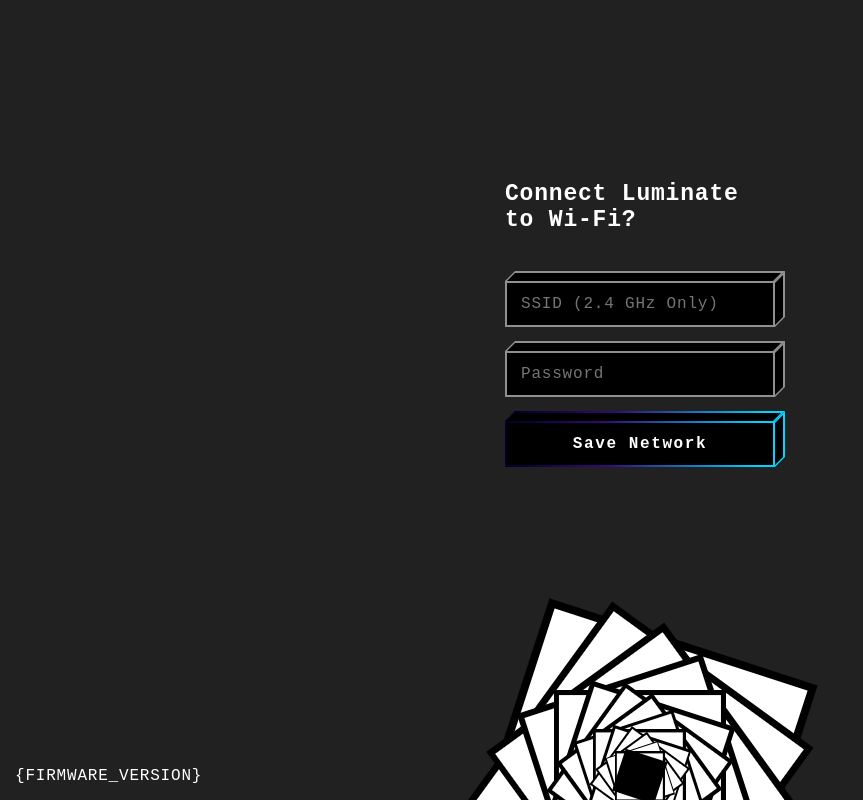
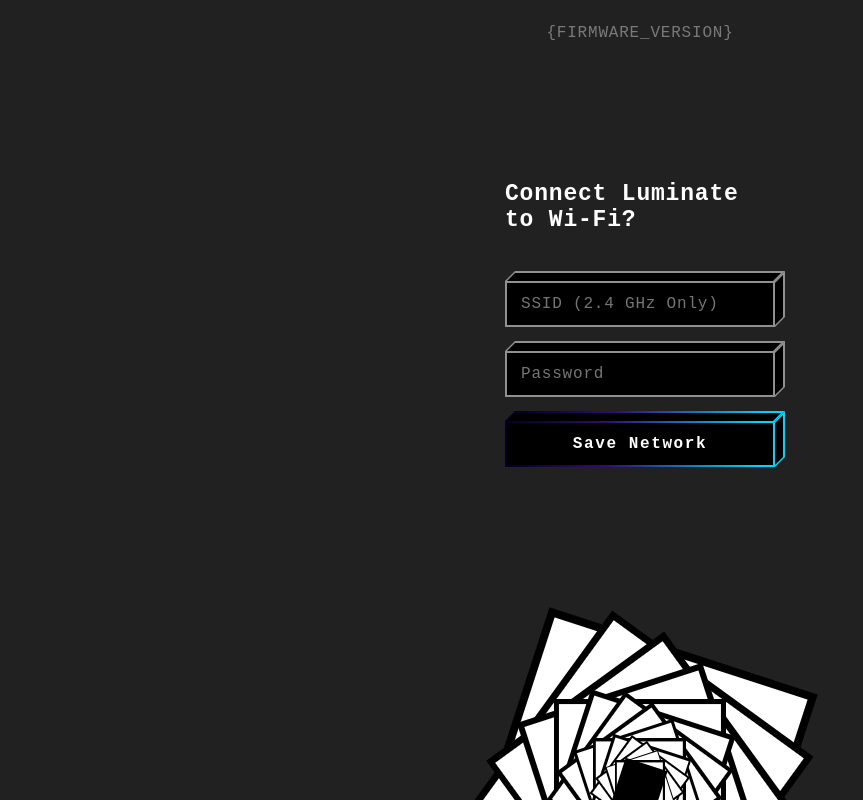
Before and after one commit to iarghadip/luminate, a plain HTML site: page web/index.html in a window 1280 px wide. Shown: the whole page, without its empty margins (0-863 px from the left). Drawn offline with Linux system fonts and the light colour scheme.

Commit message:
updated web ui

```diff
--- a/web/index.html
+++ b/web/index.html
@@ -197,6 +197,13 @@
             .mb-4 {
                 margin-bottom: 96px !important;
             }
+            .header {
+                padding-top: 24px;
+                position: fixed;
+                width: 100%;
+                text-align: center;
+                color: rgba(255, 255, 255, 0.4);
+            }
         </style>
         <script>
             document.addEventListener("DOMContentLoaded", () => {
@@ -296,6 +303,9 @@
         </script>
     </head>
     <body class="full-height">
+        <div class="header">
+            {FIRMWARE_VERSION}
+        </div>
         <div class="flex-center full-height">
             <form autocomplete="off" class="form mb-4" action="/wifi/save" method="post" novalidate>
                 <div class="control mb-2">
@@ -341,7 +351,6 @@
                 </button>
             </form>
             <div class="footer">
-                {FIRMWARE_VERSION}
                 <div class="container">
                 </div>
             </div>
```
Also changed, not shown: data/index.html (+1 -1 lines).
